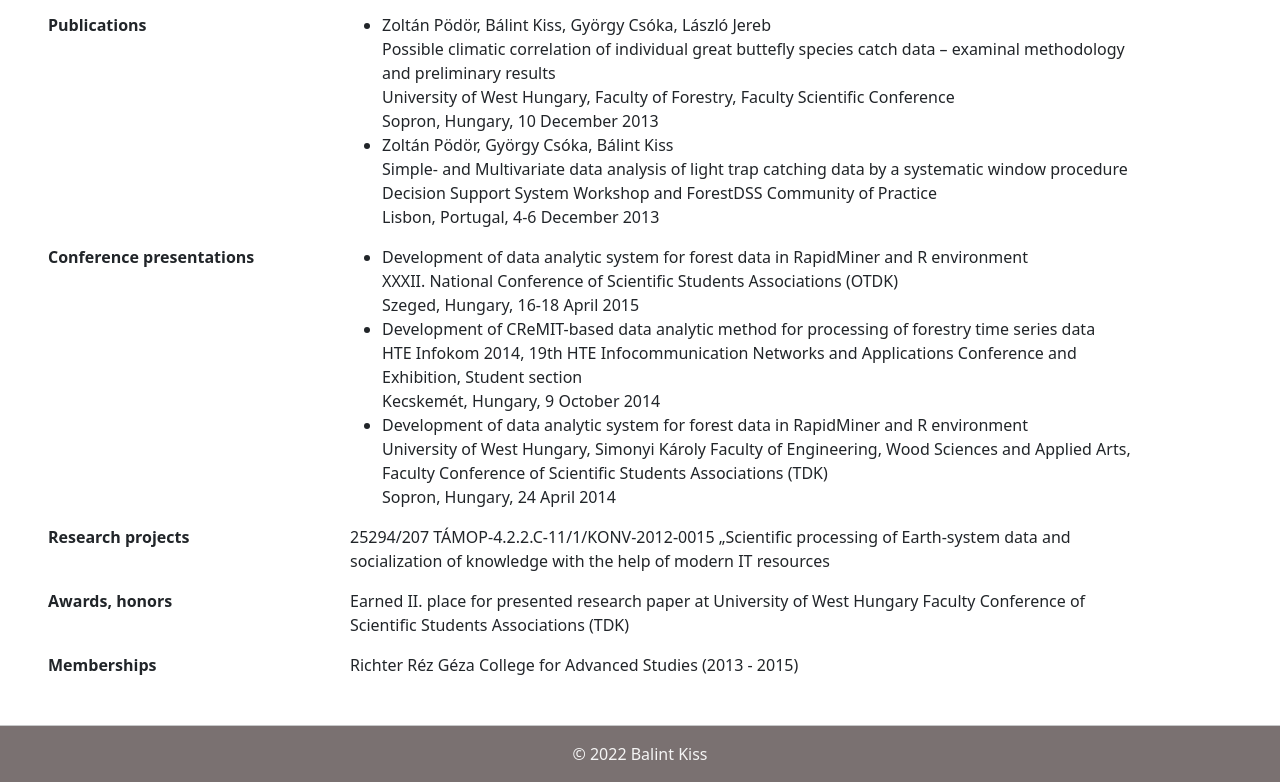
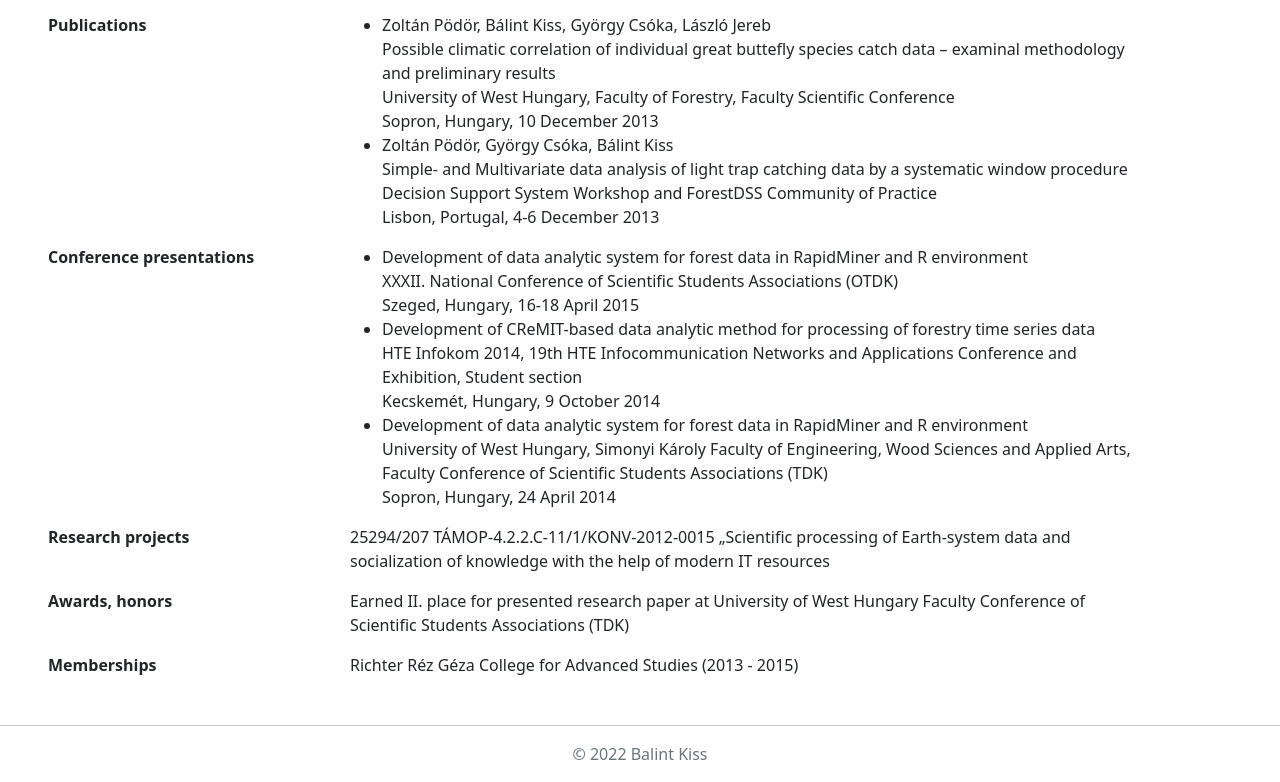
Before and after one commit to balintkissdev/balintkissdev.github.io, a Gatsby site: page / in a window 1280 px wide. Shown: the part 4819-5601 px from the top of the page. Built offline with nearby package versions, Linux system fonts and the light colour scheme; Gatsby itself is replaced by a stand-in of ours.

Commit message:
Make footer less flashy

```diff
--- a/src/components/Footer.jsx
+++ b/src/components/Footer.jsx
@@ -1,10 +1,9 @@
 import * as React from 'react'
-import {footer} from './Footer.module.css'
 
 const Footer = ({children}) => {
     return (
-        <footer className={`${footer} d-flex align-items-center justify-content-center`}>
-            <span className="py-3">© 2022 Balint Kiss</span>
+        <footer className={`d-flex align-items-center justify-content-center`}>
+            <span className="py-3 text-muted">© 2022 Balint Kiss</span>
         </footer>
     )
 }
--- a/src/components/Footer.module.css
+++ /dev/null
@@ -1,4 +0,0 @@
-.footer {
-    background-color: rgb(122, 113, 113);
-    color: whitesmoke;
-}
```
